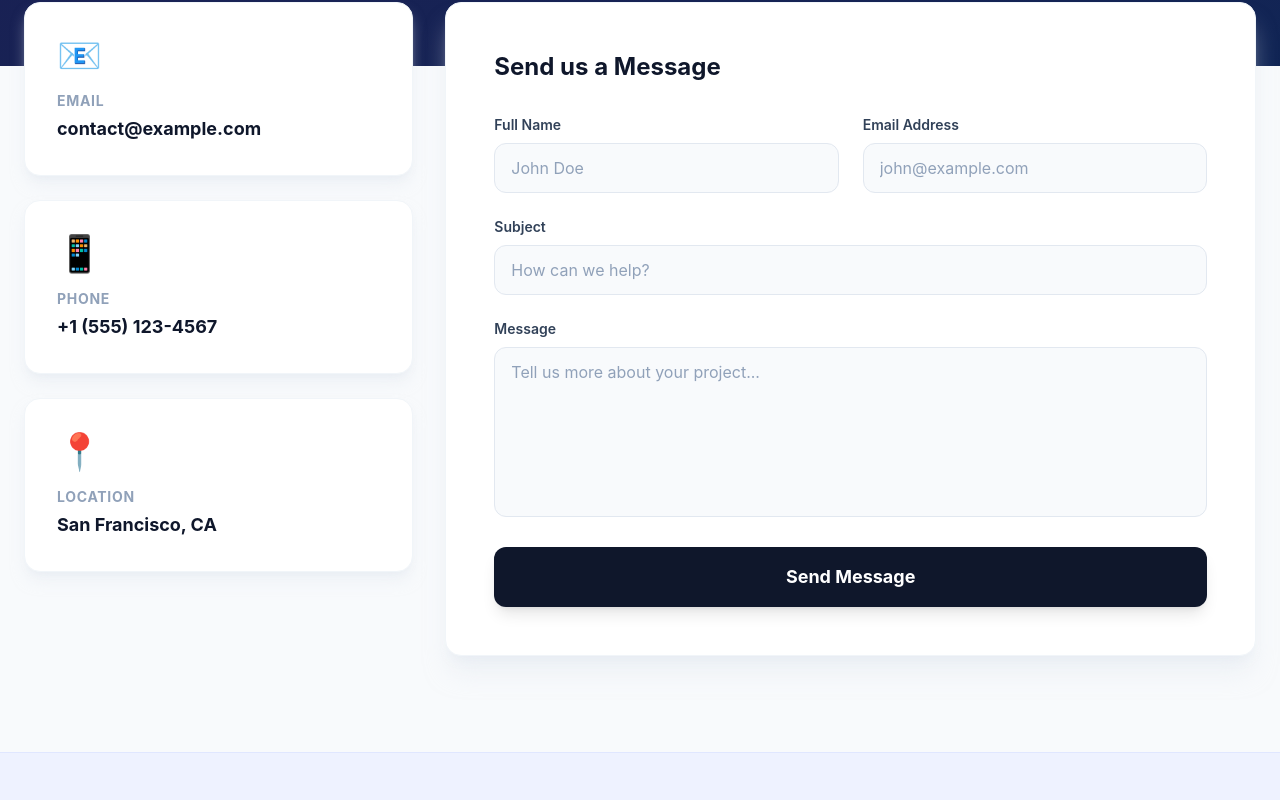
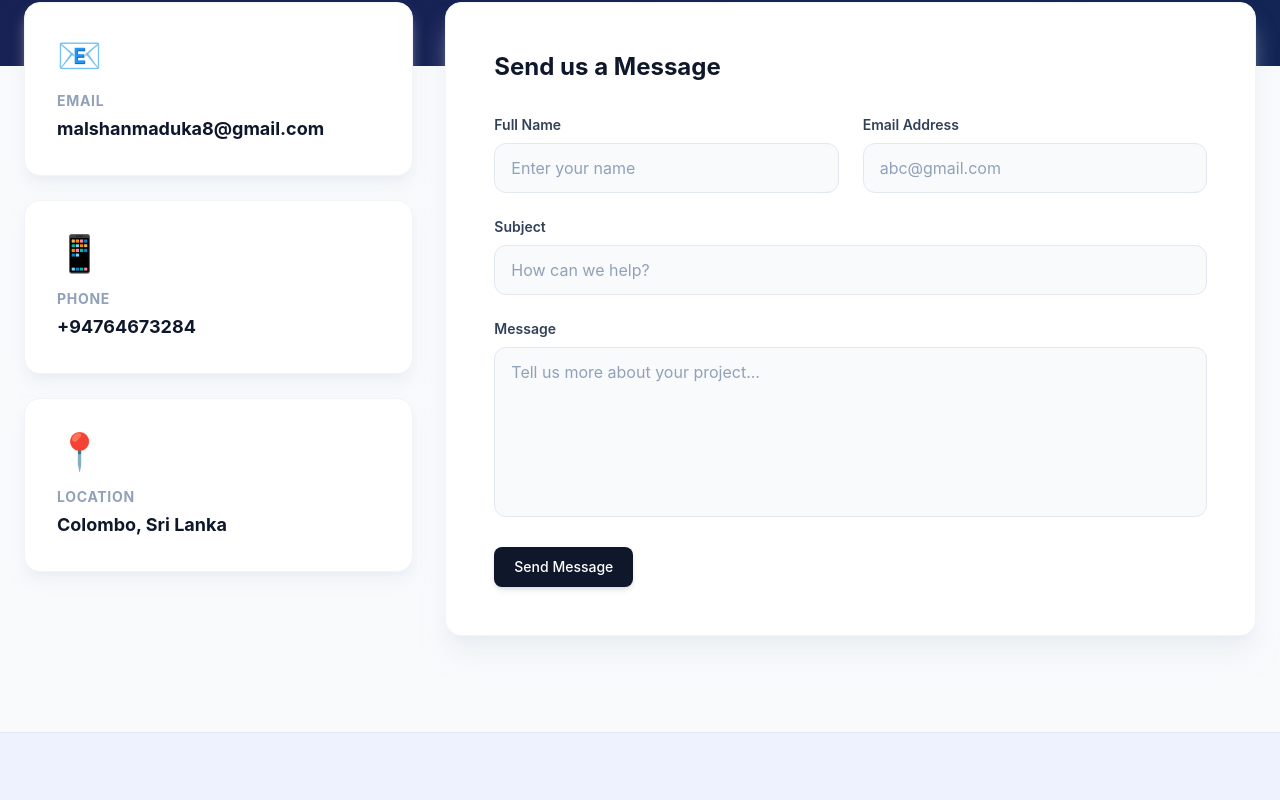
Before and after one commit to MadukaMalshan/practising_NextJs_and_ts, a Next.js app: page /contact in a window 1280 px wide. Shown: the part 372-1172 px from the top of the page. Built offline with nearby package versions, Linux system fonts and the light colour scheme; a web font is replaced by a local one.

Commit message:
Add contact page with form, info, and FAQ CTA, and introduce a new Footer component.

```diff
--- a/src/app/contact/page.tsx
+++ b/src/app/contact/page.tsx
@@ -1,11 +1,12 @@
+import Button from "@/components/Button";
 import Footer from "@/components/Footer";
 import Navbar from "@/components/Navbar";
 
 export default function ContactPage() {
   const contactInfo = [
-    { icon: "📧", label: "Email", value: "contact@example.com", link: "mailto:contact@example.com" },
-    { icon: "📱", label: "Phone", value: "+1 (555) 123-4567", link: "tel:+15551234567" },
-    { icon: "📍", label: "Location", value: "San Francisco, CA", link: "#" }
+    { icon: "📧", label: "Email", value: "malshanmaduka8@gmail.com", link: "mailto:malshanmaduka8@gmail.com" },
+    { icon: "📱", label: "Phone", value: "+94764673284", link: "tel:+94764673284" },
+    { icon: "📍", label: "Location", value: "Colombo, Sri Lanka", link: "https://maps.app.goo.gl/DA2LUU3pstz1piNr8" }
   ];
 
   return (
@@ -59,7 +60,7 @@ export default function ContactPage() {
                     </label>
                     <input
                       type="text"
-                      placeholder="John Doe"
+                      placeholder="Enter your name"
                       className="w-full px-4 py-3 rounded-xl bg-slate-50 border border-slate-200 text-slate-900 placeholder-slate-400 focus:bg-white focus:border-indigo-500 focus:ring-2 focus:ring-indigo-100 outline-none transition-all duration-200"
                       required
                     />
@@ -70,7 +71,7 @@ export default function ContactPage() {
                     </label>
                     <input
                       type="email"
-                      placeholder="john@example.com"
+                      placeholder="abc@gmail.com"
                       className="w-full px-4 py-3 rounded-xl bg-slate-50 border border-slate-200 text-slate-900 placeholder-slate-400 focus:bg-white focus:border-indigo-500 focus:ring-2 focus:ring-indigo-100 outline-none transition-all duration-200"
                       required
                     />
@@ -101,12 +102,7 @@ export default function ContactPage() {
                   ></textarea>
                 </div>
 
-                <button
-                  type="submit"
-                  className="w-full bg-slate-900 hover:bg-indigo-600 text-white font-bold text-lg py-4 px-8 rounded-xl shadow-lg hover:shadow-indigo-500/30 hover:-translate-y-0.5 transition-all duration-300 active:translate-y-0"
-                >
-                  Send Message
-                </button>
+                <Button text="Send Message" />
               </form>
             </div>
           </div>
--- a/src/components/Footer.tsx
+++ b/src/components/Footer.tsx
@@ -6,9 +6,9 @@ export default function Footer() {
         <div className="max-w-7xl mx-auto px-4 sm:px-6 lg:px-8 flex flex-col md:flex-row justify-between items-center gap-6">
           <p className="text-slate-500 text-sm">© {new Date().getFullYear()} MyWebsite. All rights reserved.</p>
           <div className="flex gap-6">
-            <a href="#" className="text-slate-400 hover:text-slate-600 transition-colors">Instagram</a>
-            <a href="#" className="text-slate-400 hover:text-slate-600 transition-colors">GitHub</a>
-            <a href="#" className="text-slate-400 hover:text-slate-600 transition-colors">LinkedIn</a>
+            <a href="https://www.instagram.com/___.maduka.___/" className="text-slate-400 hover:text-slate-600 transition-colors">Instagram</a>
+            <a href="https://github.com/MadukaMalshan" className="text-slate-400 hover:text-slate-600 transition-colors">GitHub</a>
+            <a href="https://www.linkedin.com/in/maduka-malshan/" className="text-slate-400 hover:text-slate-600 transition-colors">LinkedIn</a>
           </div>
         </div>
     </footer>
```
